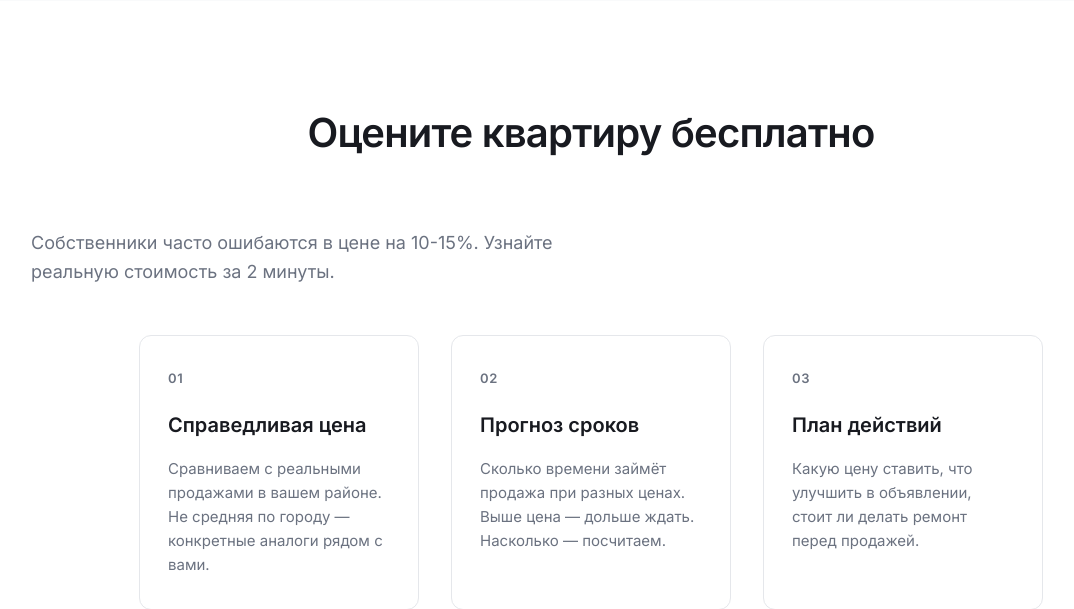
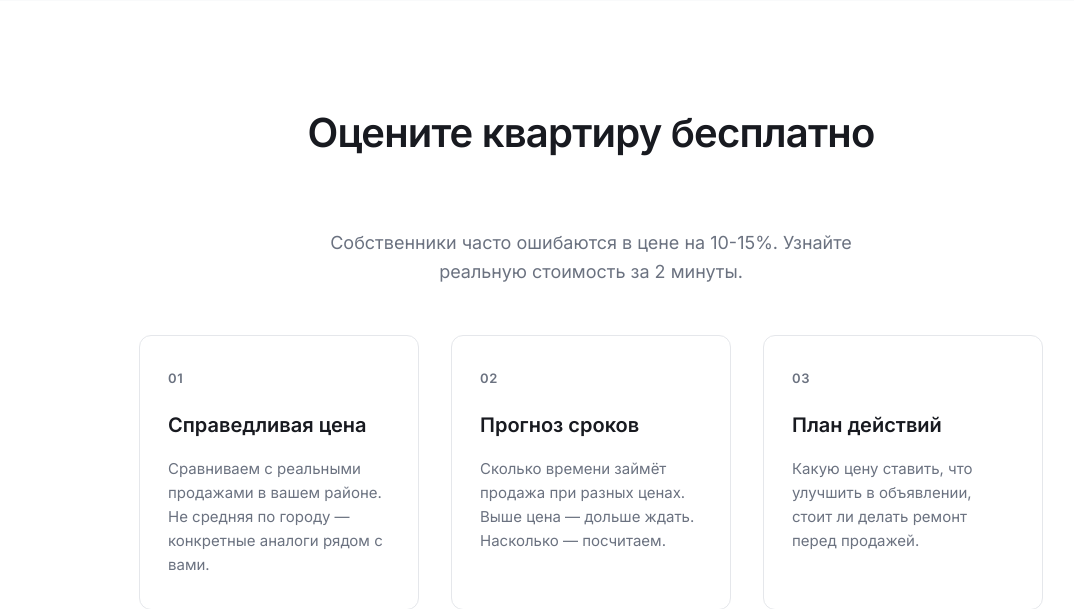
Before and after one commit to nikita-tita/cian-analyzer, a Flask app: page / in a window 1280 px wide. Shown: the part 2969-3578 px from the top of the page, without its empty margins (49-1123 px from the left). Run offline with Flask 3, Linux system fonts and the light colour scheme; data that the repository does not hold is empty; some libraries are stand-ins or nearby versions.

Commit message:
fix: Center section-subtitle text in calculator promo
🤖 Generated with [Claude Code](https://claude.com/claude-code)

Co-Authored-By: Claude <noreply@anthropic.com>

```diff
--- a/static/css/landing.css
+++ b/static/css/landing.css
@@ -706,7 +706,8 @@ a.btn-primary:hover {
     color: var(--color-text-light);
     line-height: 1.6;
     max-width: 600px;
-    margin-bottom: 48px;
+    margin: 0 auto 48px;
+    text-align: center;
 }
 
 .calc-promo-grid {
```
